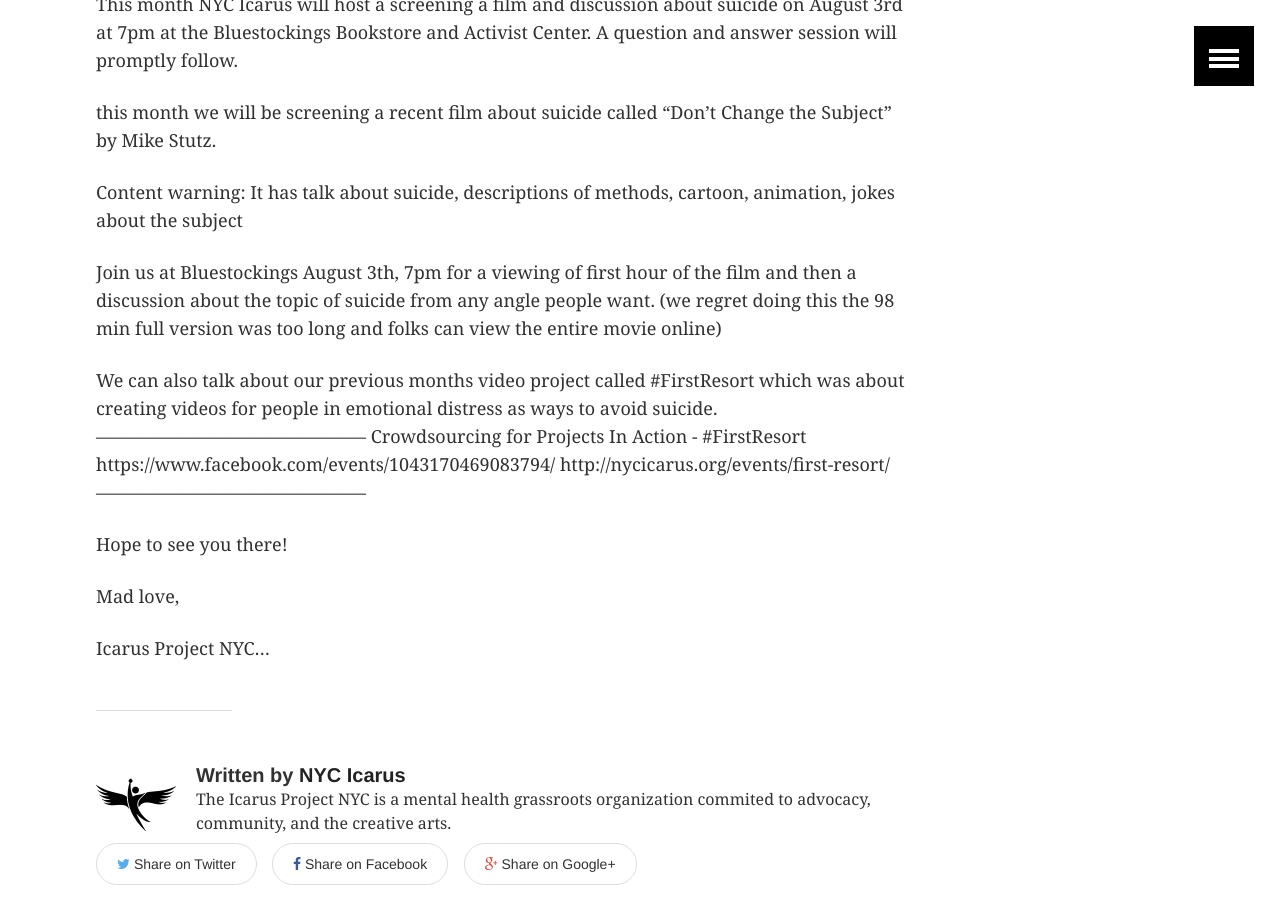
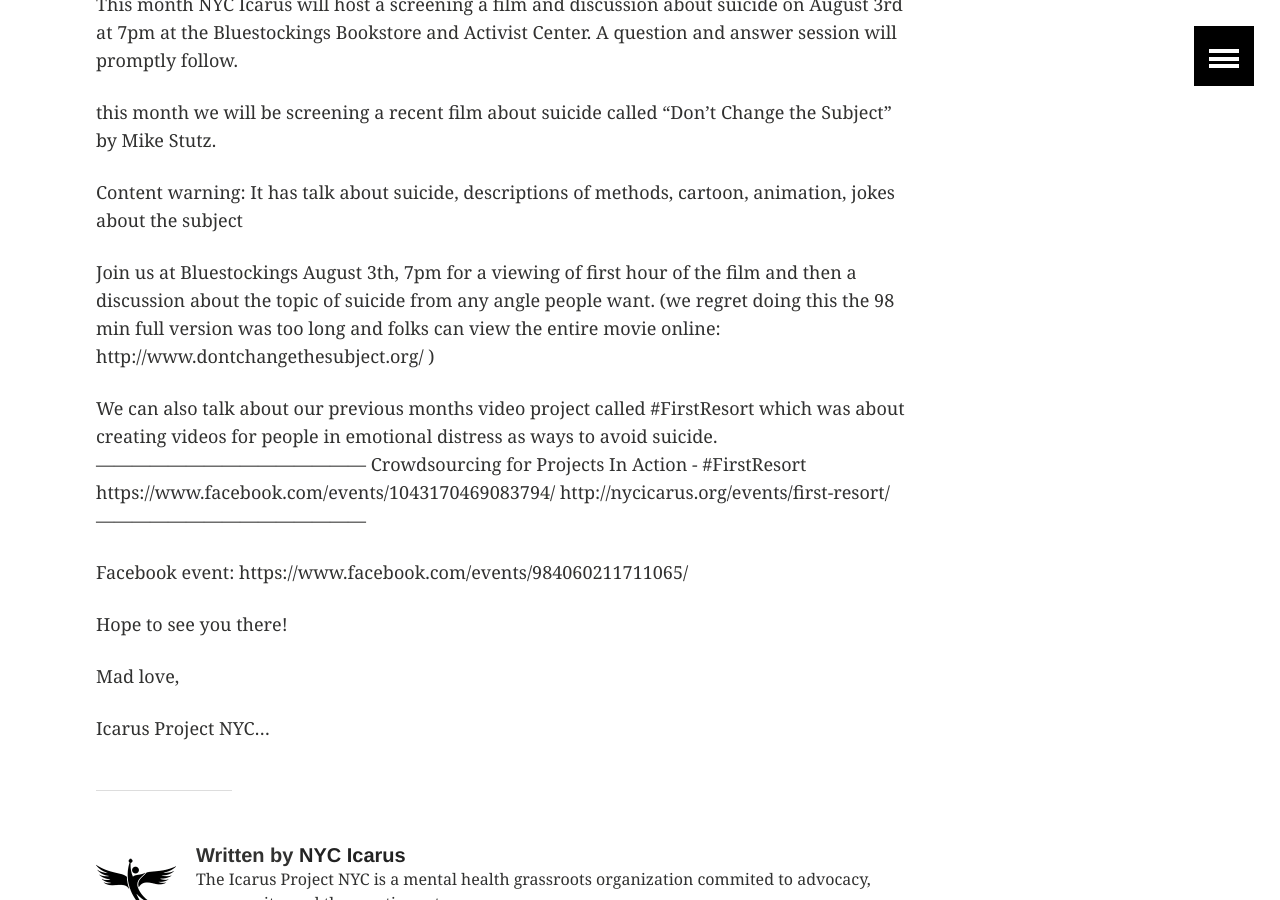
Before and after one commit to nycicarus/nycicarus.github.io, a Jekyll site: the page built from _posts/events/2016-08-03-dont-change.md, in a window 1280 px wide and 900 px high, scrolled down 1546 px. Built offline with Jekyll 4.4.1, drawn with Linux system fonts in a browser that asks for light colours; comment, search, counter and statistics services are not loaded.

Commit message:
fb event and link

```diff
--- a/_posts/events/2016-08-03-dont-change.md
+++ b/_posts/events/2016-08-03-dont-change.md
@@ -39,7 +39,7 @@ It has talk about suicide, descriptions of methods, cartoon, animation, jokes ab
 
 Join us at Bluestockings August 3th, 7pm for a viewing of first hour of the film and then a discussion about the topic of suicide from any angle people want.
 (we regret doing this the 98 min full version was too long and folks can view
-the entire movie online)
+the entire movie online: http://www.dontchangethesubject.org/ )
 
 We can also talk about our previous months video project called
 #FirstResort which was about creating videos for people in emotional distress as ways to avoid suicide.
@@ -49,6 +49,9 @@ https://www.facebook.com/events/1043170469083794/
 http://nycicarus.org/events/first-resort/
 ---------------------------------------------
 
+Facebook event:
+https://www.facebook.com/events/984060211711065/
+
 Hope to see you there!
 
 Mad love,
```
